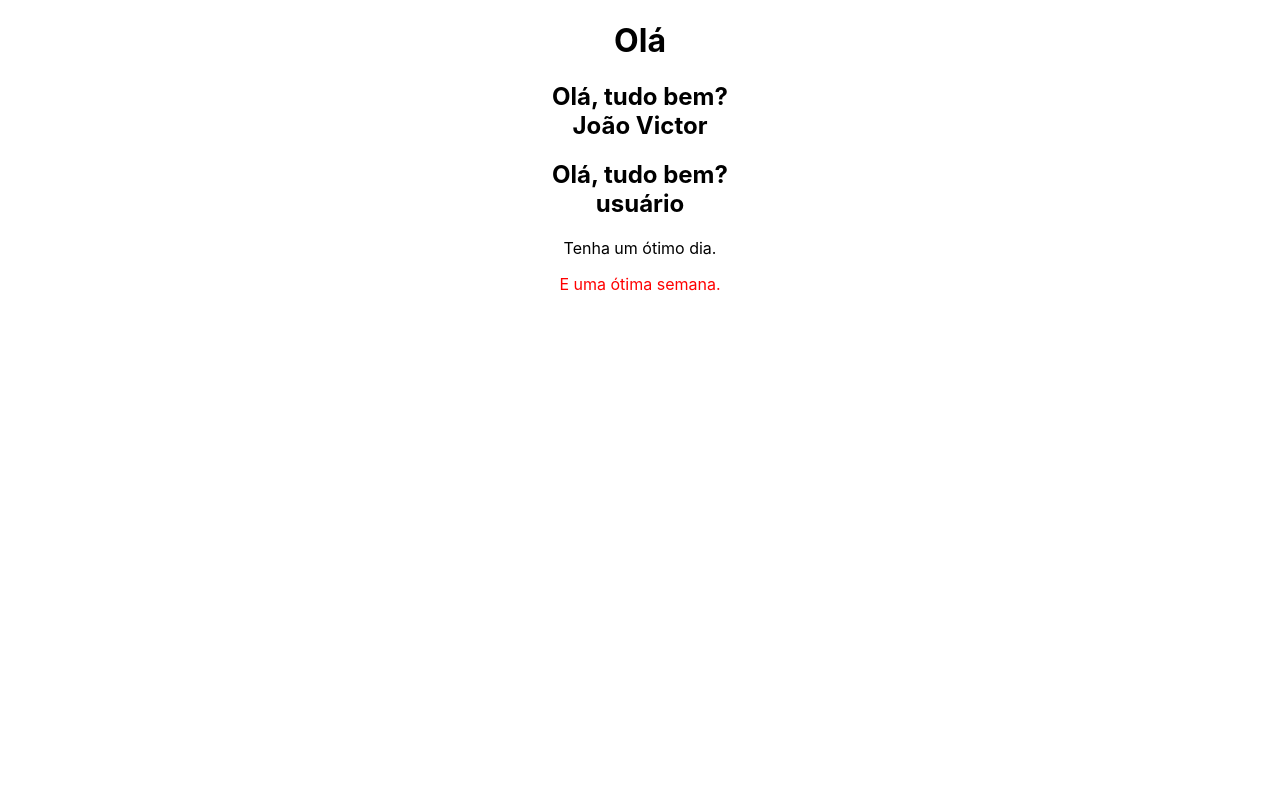
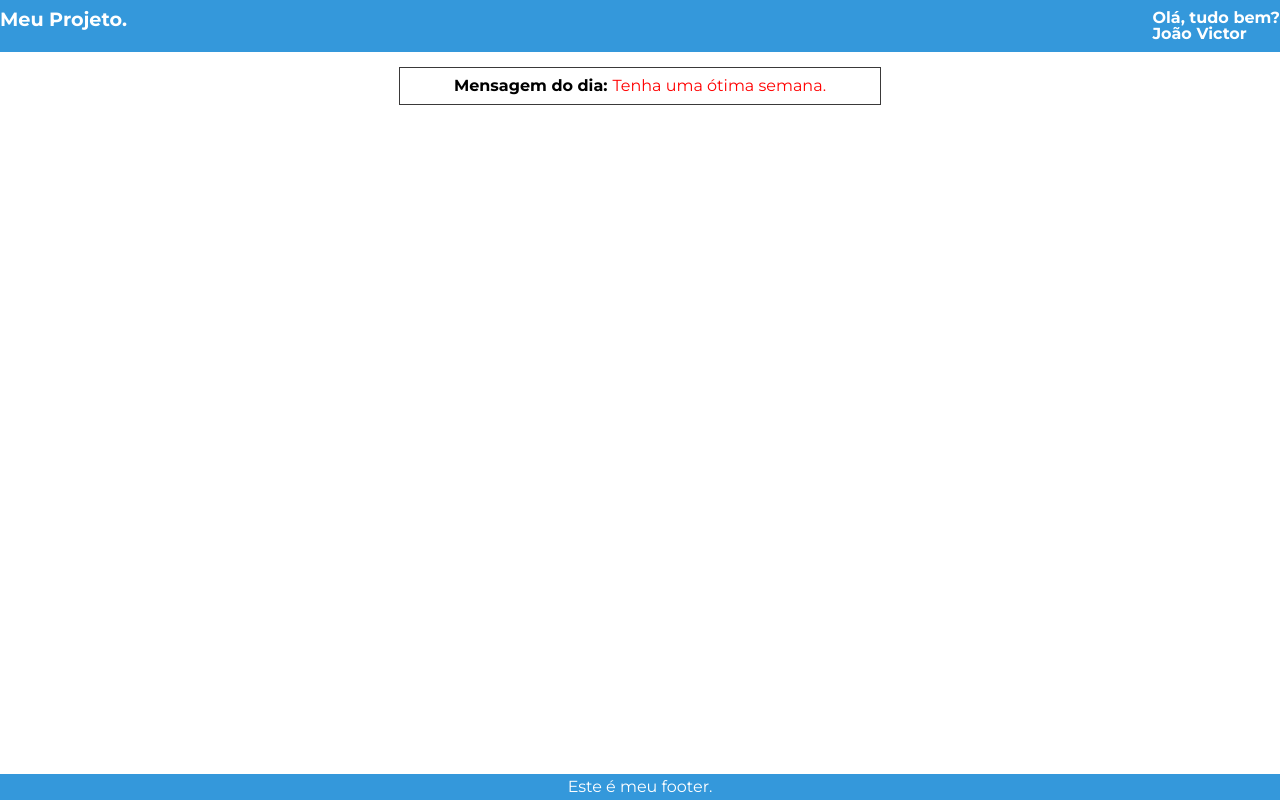
Before and after one commit to jvfreitasl/Bootcamp-Front-end-Development, a React (Create React App) app in the folder FE-Introdução/UN03_Componentes/componentes/: page / in a window 1280 px wide. Built offline with nearby package versions, Linux system fonts and the light colour scheme.

Commit message:
Adicionando estilizaçao ao projeto

```diff
--- a/FE-Introdução/UN03_Componentes/componentes/src/App.css
+++ b/FE-Introdução/UN03_Componentes/componentes/src/App.css
@@ -1,38 +1,6 @@
-.App {
-  text-align: center;
+.container {
+  height: 100%;
+  width: 90%;
+  display: block;
+  margin: 0 auto;
 }
-
-.App-logo {
-  height: 40vmin;
-  pointer-events: none;
-}
-
-@media (prefers-reduced-motion: no-preference) {
-  .App-logo {
-    animation: App-logo-spin infinite 20s linear;
-  }
-}
-
-.App-header {
-  background-color: #282c34;
-  min-height: 100vh;
-  display: flex;
-  flex-direction: column;
-  align-items: center;
-  justify-content: center;
-  font-size: calc(10px + 2vmin);
-  color: white;
-}
-
-.App-link {
-  color: #61dafb;
-}
-
-@keyframes App-logo-spin {
-  from {
-    transform: rotate(0deg);
-  }
-  to {
-    transform: rotate(360deg);
-  }
-}
--- a/FE-Introdução/UN03_Componentes/componentes/src/App.js
+++ b/FE-Introdução/UN03_Componentes/componentes/src/App.js
@@ -1,16 +1,17 @@
 import "./App.css";
-import Saudacao from "./components/Saudacao/Saudacao";
 import Mensagem from "./components/Mensagem/Mensagem";
+import Header from "./components/Header/Header";
+import Footer from "./components/Footer/Footer";
 
 function App() {
   return (
-    <div className="App">
-      <h1>Olá</h1>
-      <Saudacao nome="João" sobrenome="Victor" />
-      <Saudacao />
-      <Mensagem>Tenha um ótimo dia.</Mensagem>
-      <Mensagem cor="red">E uma ótima semana.</Mensagem>
-    </div>
+    <>
+      <Header />
+      <div className="container">
+        <Mensagem cor="red">Tenha uma ótima semana.</Mensagem>
+      </div>
+      <Footer />
+    </>
   );
 }
 
--- /dev/null
+++ b/FE-Introdução/UN03_Componentes/componentes/src/components/Footer/Footer.css
@@ -0,0 +1,10 @@
+.meuFooter {
+  width: 100%;
+  padding: 5px 0px;
+  background-color: #3498db;
+  display: flex;
+  align-items: center;
+  justify-content: center;
+  position: relative;
+  bottom: 0;
+}
--- /dev/null
+++ b/FE-Introdução/UN03_Componentes/componentes/src/components/Footer/Footer.js
@@ -0,0 +1,11 @@
+import './Footer.css'
+
+const Footer = () => {
+  return(
+    <footer className='meuFooter'>
+      <p>Este é meu footer.</p>
+    </footer>
+  )
+}
+
+export default Footer;
--- /dev/null
+++ b/FE-Introdução/UN03_Componentes/componentes/src/components/Header/Header.css
@@ -0,0 +1,11 @@
+.header {
+  background-color: #3498db;
+  padding: 10px 0px;
+  display: flex;
+  justify-content: space-between;
+}
+
+.header h1 {
+  font-size: 1.2rem;
+  color: #fff;
+}
--- /dev/null
+++ b/FE-Introdução/UN03_Componentes/componentes/src/components/Header/Header.js
@@ -0,0 +1,13 @@
+import "./Header.css";
+import Saudacao from "../Saudacao/Saudacao";
+
+const Header = () => {
+  return (
+    <header className="header">
+      <h1>Meu Projeto.</h1>
+      <Saudacao nome="João" sobrenome="Victor" />
+    </header>
+  );
+};
+
+export default Header;
--- a/FE-Introdução/UN03_Componentes/componentes/src/components/Mensagem/Mensagem.css
+++ b/FE-Introdução/UN03_Componentes/componentes/src/components/Mensagem/Mensagem.css
@@ -0,0 +1,14 @@
+.mensagem {
+  width: 40%;
+  border: 1px solid #3a3939;
+  padding: 10px;
+  display: flex;
+  align-items: center;
+  justify-content: center;
+  margin: 15px auto;
+}
+
+.mensagem h2 {
+  margin-right: 5px;
+  color: black;
+}
--- a/FE-Introdução/UN03_Componentes/componentes/src/components/Mensagem/Mensagem.js
+++ b/FE-Introdução/UN03_Componentes/componentes/src/components/Mensagem/Mensagem.js
@@ -1,6 +1,8 @@
-function Mensagem({cor, children}) {
+import "./Mensagem.css";
+function Mensagem({ cor, children }) {
   return (
-    <div>
+    <div className="mensagem">
+      <h2>Mensagem do dia:</h2>
       <p style={{ color: cor }}>{children}</p>
     </div>
   );
--- a/FE-Introdução/UN03_Componentes/componentes/src/components/Saudacao/Saudacao.css
+++ b/FE-Introdução/UN03_Componentes/componentes/src/components/Saudacao/Saudacao.css
@@ -0,0 +1,3 @@
+* {
+  color: #fff;
+}
--- a/FE-Introdução/UN03_Componentes/componentes/src/components/Saudacao/Saudacao.js
+++ b/FE-Introdução/UN03_Componentes/componentes/src/components/Saudacao/Saudacao.js
@@ -1,4 +1,6 @@
-function Saudacao({ nome = 'usuário', sobrenome }) { // usuário será meu nome default
+import "./Saudacao.css";
+function Saudacao({ nome = "usuário", sobrenome }) {
+  // usuário será meu nome default
   //props é a função de criar parâmentros para minha tag
 
   // const nome = props.nome;
--- a/FE-Introdução/UN03_Componentes/componentes/src/index.css
+++ b/FE-Introdução/UN03_Componentes/componentes/src/index.css
@@ -1,13 +1,61 @@
-body {
-  margin: 0;
-  font-family: -apple-system, BlinkMacSystemFont, 'Segoe UI', 'Roboto', 'Oxygen',
-    'Ubuntu', 'Cantarell', 'Fira Sans', 'Droid Sans', 'Helvetica Neue',
-    sans-serif;
-  -webkit-font-smoothing: antialiased;
-  -moz-osx-font-smoothing: grayscale;
+@import url('https://fonts.googleapis.com/css2?family=Montserrat:ital,wght@0,100..900;1,100..900&display=swap');
+
+/* http://meyerweb.com/eric/tools/css/reset/
+   v2.0 | 20110126
+   License: none (public domain)
+*/
+
+*{
+  font-family: "Montserrat", sans-serif;
 }
 
-code {
-  font-family: source-code-pro, Menlo, Monaco, Consolas, 'Courier New',
-    monospace;
+html, body, div, span, applet, object, iframe,
+h1, h2, h3, h4, h5, h6, p, blockquote, pre,
+a, abbr, acronym, address, big, cite, code,
+del, dfn, em, img, ins, kbd, q, s, samp,
+small, strike, strong, sub, sup, tt, var,
+b, u, i, center,
+dl, dt, dd, ol, ul, li,
+fieldset, form, label, legend,
+table, caption, tbody, tfoot, thead, tr, th, td,
+article, aside, canvas, details, embed,
+figure, figcaption, footer, header, hgroup,
+menu, nav, output, ruby, section, summary,
+time, mark, audio, video {
+	margin: 0;
+	padding: 0;
+	border: 0;
+	font-size: 100%;
+	/* font: inherit; */
+	vertical-align: baseline;
 }
+/* HTML5 display-role reset for older browsers */
+article, aside, details, figcaption, figure,
+footer, header, hgroup, menu, nav, section {
+	display: block;
+}
+body, html {
+	line-height: 1;
+	height: 100%;
+}
+#root{
+	height: 100%;
+	display: flex;
+	flex-direction: column;
+	justify-content: space-between;
+}
+ol, ul {
+	list-style: none;
+}
+blockquote, q {
+	quotes: none;
+}
+blockquote:before, blockquote:after,
+q:before, q:after {
+	content: '';
+	content: none;
+}
+table {
+	border-collapse: collapse;
+	border-spacing: 0;
+}
```
